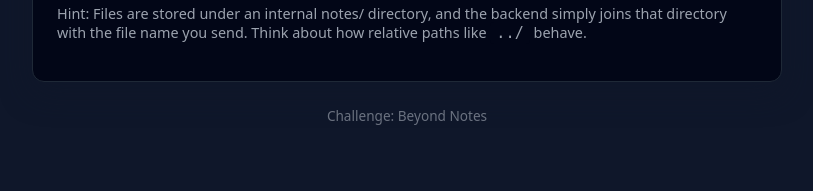
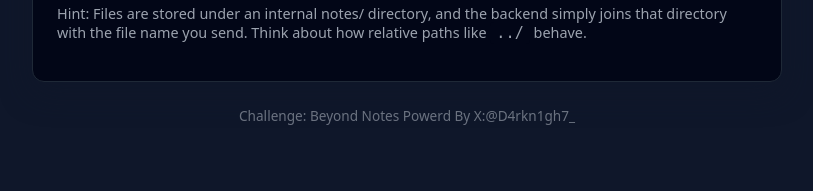
Before and after one commit to IIALi7/csc-beyond-notes, a Flask app: page / in a window 1280 px wide. Shown: the part 609-800 px from the top of the page, without its empty margins (233-1046 px from the left). Run offline with Flask 3, Linux system fonts and the light colour scheme.

Commit message:
Add footer text with attribution

```diff
--- a/templates/index.html
+++ b/templates/index.html
@@ -119,6 +119,7 @@
 
 <div class="footer">
      Challenge: Beyond Notes
+    Powerd By X:@D4rkn1gh7_
 </div>
 </body>
 </html>
```
